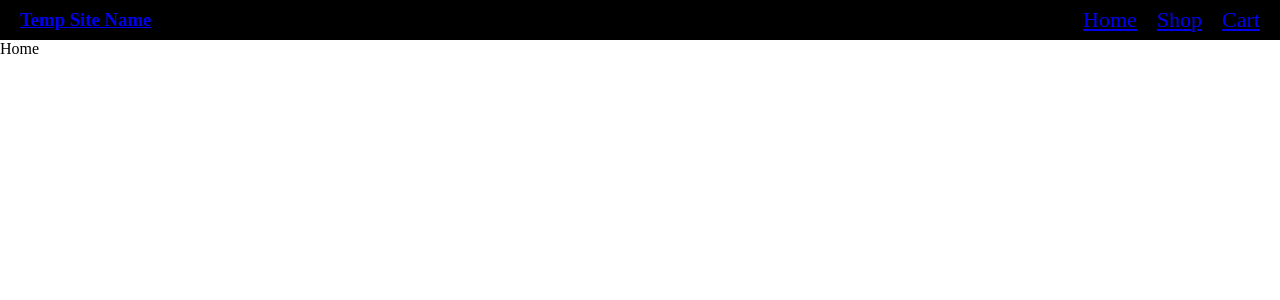
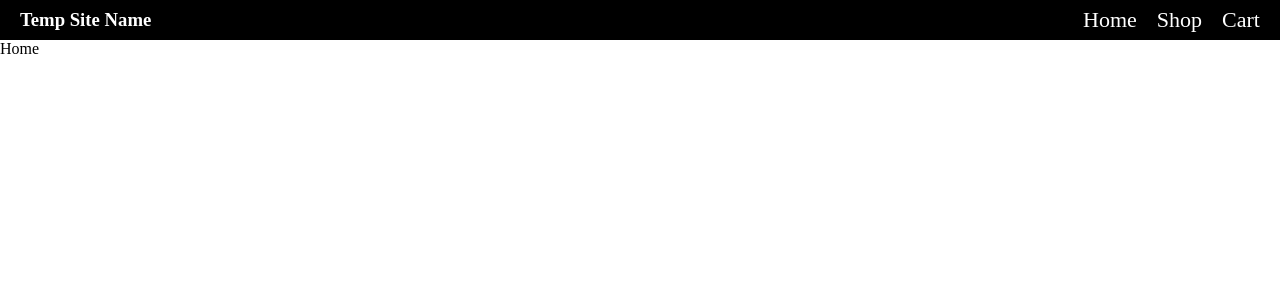
Before and after one commit to robisonwebdev/shopping-cart, a React (Create React App) app: page / in a window 1280 px wide. Shown: the top 300 px of the page. Built offline with nearby package versions, Linux system fonts and the light colour scheme; a web font is replaced by a local one.

Commit message:
Changed .navTitle to .navLink

```diff
--- a/src/styles/Navbar.css
+++ b/src/styles/Navbar.css
@@ -10,7 +10,7 @@ nav {
   padding: 0 20px;
 }
 
-.navTitle {
+.navLink {
   color: #fff;
   text-decoration: none;
 }
```
